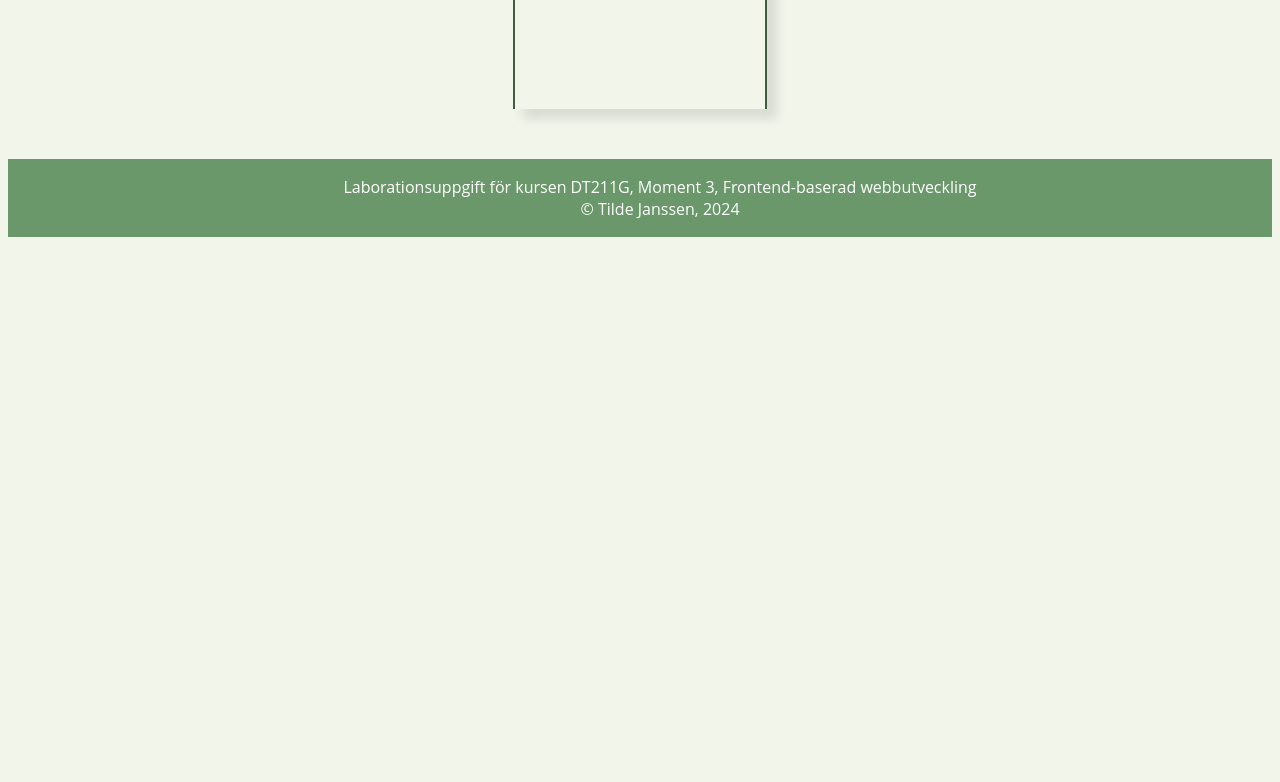
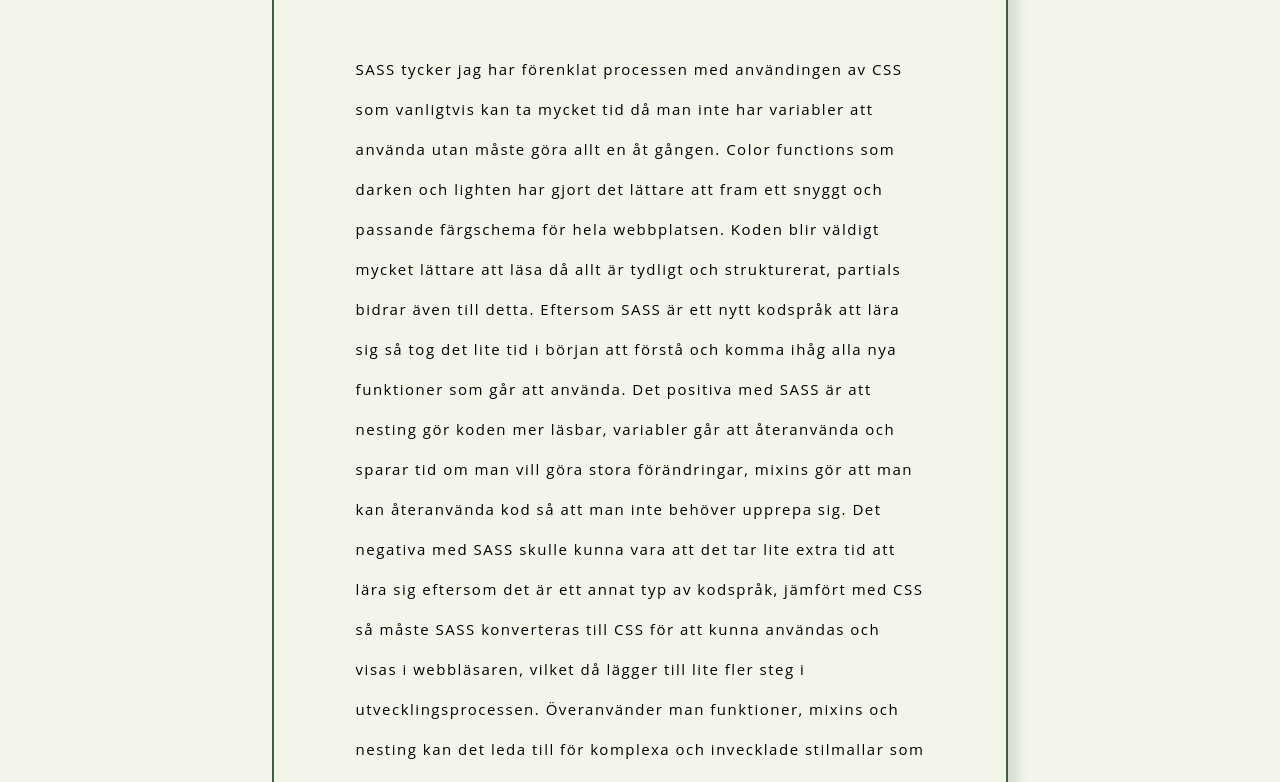
Before and after one commit to tildejanssen/moment3-dt211g, a website built with Parcel: page src/sass.html in a window 1280 px wide. Shown: the part 226-1008 px from the top of the page. Before the commit the page ends 800 px from the top, so only its background shows below. Built offline with nearby package versions, Linux system fonts and the light colour scheme.

Commit message:
SASS text info

```diff
--- a/src/css/_layout.scss
+++ b/src/css/_layout.scss
@@ -66,3 +66,7 @@
         color:base.$black;
     }
 }
+
+p{
+    color:base.$black;
+}
--- a/src/css/main.scss
+++ b/src/css/main.scss
@@ -163,7 +163,6 @@
   margin: 0 auto;
   text-align: center;
   letter-spacing: 1px;
-  font-family: Arial, Helvetica, sans-serif;
   }
 
 
@@ -201,6 +200,19 @@
     }
   }
 
+  .sass-container{
+    grid-area: 2/ 1/ 2/ 5;
+    width:90%;
+    margin: 0 auto;
+    font-size: 15px;
+    letter-spacing: 1.5px;
+    line-height: 40px;
+  }
+
+  .container2{
+    @extend .container1;
+    width:50%;
+  }
 
 
   @media (prefers-color-scheme: dark){
@@ -225,4 +237,7 @@
             color:base.$black-darkm;
         }
     }
+    p{
+        color:base.$black-darkm;
+    }
   }
--- a/src/sass.html
+++ b/src/sass.html
@@ -45,14 +45,27 @@
 
   <div class="main-container">
 
-    <div class="container1">
+    <div class="container2">
 
         <h1 class="title1">SASS</h1>
 
-            <p>
-
+        <div class="sass-container">
+            <p class="p1">
+                SASS tycker jag har förenklat processen med användingen av CSS som vanligtvis kan ta mycket tid
+                då man inte har variabler att använda utan måste göra allt en åt gången. Color functions som darken
+                och lighten har gjort det lättare att fram ett snyggt och passande färgschema för hela webbplatsen.
+                Koden blir väldigt mycket lättare att läsa då allt är tydligt och strukturerat, partials bidrar även till
+                detta. Eftersom SASS är ett nytt kodspråk att lära sig så tog det lite tid i början att förstå och
+                komma ihåg alla nya funktioner som går att använda. Det positiva med SASS är att nesting gör koden mer läsbar,
+                variabler går att återanvända och sparar tid om man vill göra stora förändringar, mixins gör att man kan återanvända
+                kod så att man inte behöver upprepa sig. Det negativa med SASS skulle kunna vara att det tar lite extra tid
+                att lära sig eftersom det är ett annat typ av kodspråk, jämfört med CSS så måste SASS konverteras till CSS för
+                att kunna användas och visas i webbläsaren, vilket då lägger till lite fler steg i utvecklingsprocessen.
+                Överanvänder man funktioner, mixins och nesting kan det leda till för komplexa och invecklade stilmallar
+                som i sin tur dessutom kan påverka laddningstiden hos webbläsaren. Någonting jag personligen märkt med SASS
+                är att "hosten" lätt kraschar och måste omstartas.
             </p>
-
+        </div>
     </div>
 
   </div>
```
Also changed, not shown: dist/sass.html, 2 other files.
